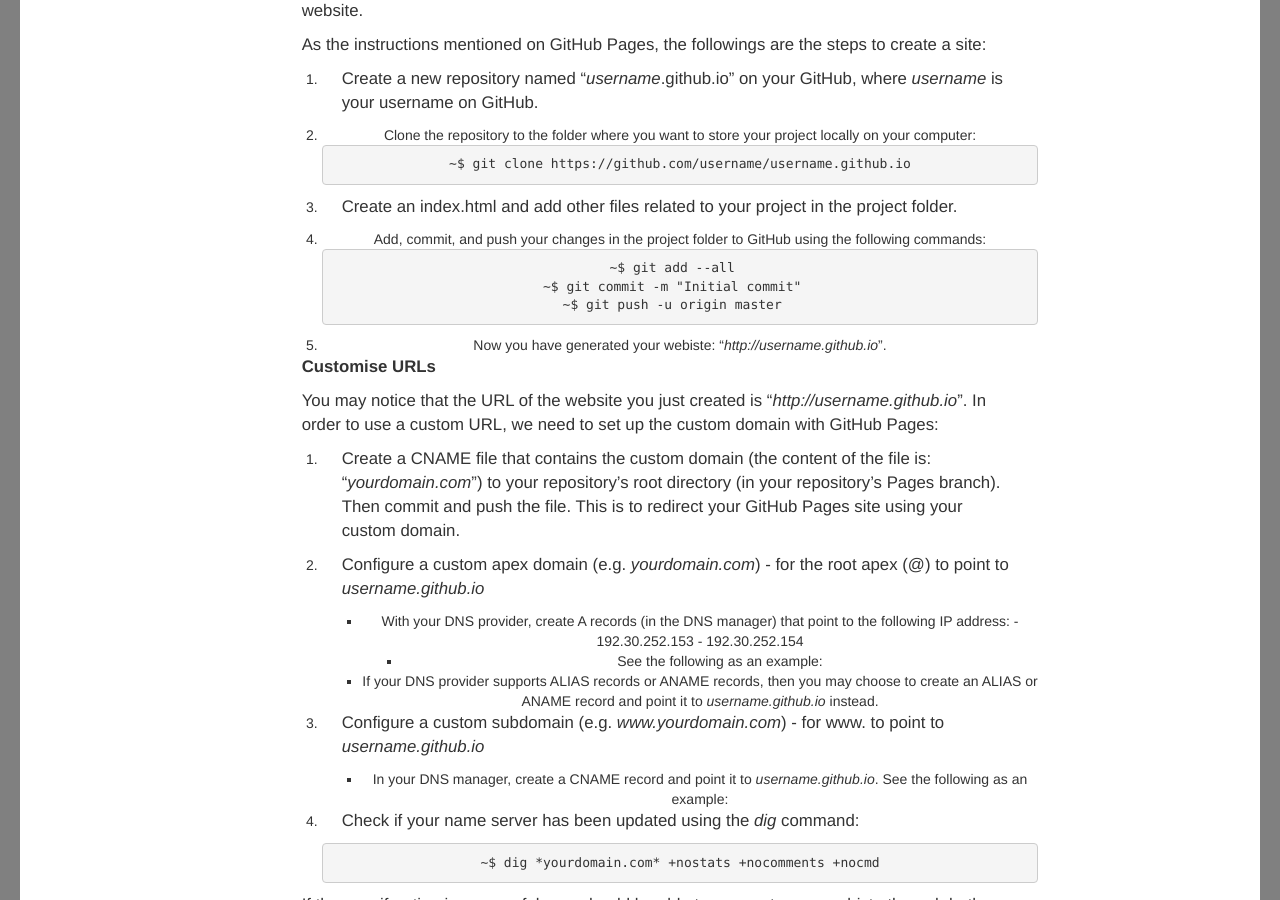
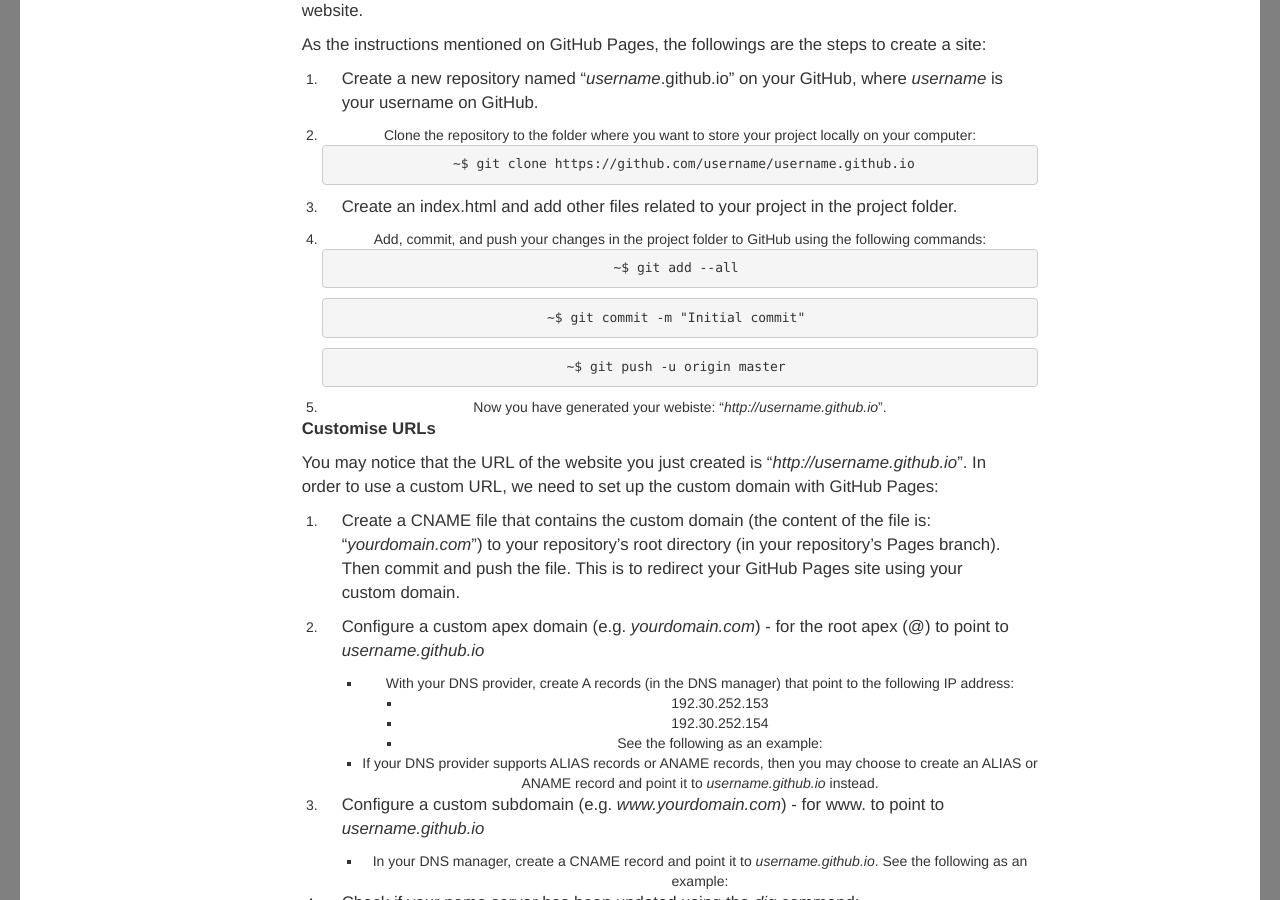
Before and after one commit to francesliang/francesliang.github.io, a Jekyll site: the page built from _posts/2015-09-07-the-development-of-this-blog.md, in a window 1280 px wide and 900 px high, scrolled down 927 px. Built offline with Jekyll 4.4.1, drawn with Linux system fonts in a browser that asks for light colours; nearby versions of some CDN libraries; comment, search, counter and statistics services are not loaded.

````diff
--- a/_posts/2015-09-07-the-development-of-this-blog.md
+++ b/_posts/2015-09-07-the-development-of-this-blog.md
@@ -24,18 +24,22 @@ As the [instructions](https://pages.github.com/) mentioned on GitHub Pages, the
 1. Create a new repository named "*username*.github.io" on your GitHub, where *username* is your username on GitHub.
 
 2. Clone the repository to the folder where you want to store your project locally on your computer:
-```
-~$ git clone https://github.com/username/username.github.io
-```
+	```
+	~$ git clone https://github.com/username/username.github.io
+	```
 
 3. Create an index.html and add other files related to your project in the project folder.
 
 4. Add, commit, and push your changes in the project folder to GitHub using the following commands:
-```
-~$ git add --all
-~$ git commit -m "Initial commit"
-~$ git push -u origin master
-```
+	```
+	~$ git add --all
+	```
+	```
+	~$ git commit -m "Initial commit"
+	```
+	```
+	~$ git push -u origin master
+	```
 
 5. Now you have generated your webiste: "*http://username.github.io*".
 
@@ -47,20 +51,20 @@ You may notice that the URL of the website you just created is "*http://username
 
 2. Configure a custom apex domain (e.g. *yourdomain.com*) -  for the root apex (@) to point to *username.github.io*
 
-	* With your DNS provider, create A records (in the DNS manager) that point to the following IP address:
-    	- 192.30.252.153
-    	- 192.30.252.154
+	+ With your DNS provider, create A records (in the DNS manager) that point to the following IP address:
+		- 192.30.252.153
+		- 192.30.252.154
 		- See the following as an example:
-	* If your DNS provider supports ALIAS records or ANAME records, then you may choose to create an ALIAS or ANAME record and point it to *username.github.io* instead.
+	+ If your DNS provider supports ALIAS records or ANAME records, then you may choose to create an ALIAS or ANAME record and point it to *username.github.io* instead.
 
 3. Configure a custom subdomain (e.g. *www.yourdomain.com*) - for www. to point to *username.github.io*
 
 	* In your DNS manager, create a CNAME record and point it to *username.github.io*. See the following as an example:
 
 4. Check if your name server has been updated using the *dig* command:
-```
-~$ dig *yourdomain.com* +nostats +nocomments +nocmd
-```
+	```
+	~$ dig *yourdomain.com* +nostats +nocomments +nocmd
+	```
 
 If the congifuration is successful, you should be able to access to your webiste through both *yourdomain.com* and *www.yourdomian.com*.
 
````
